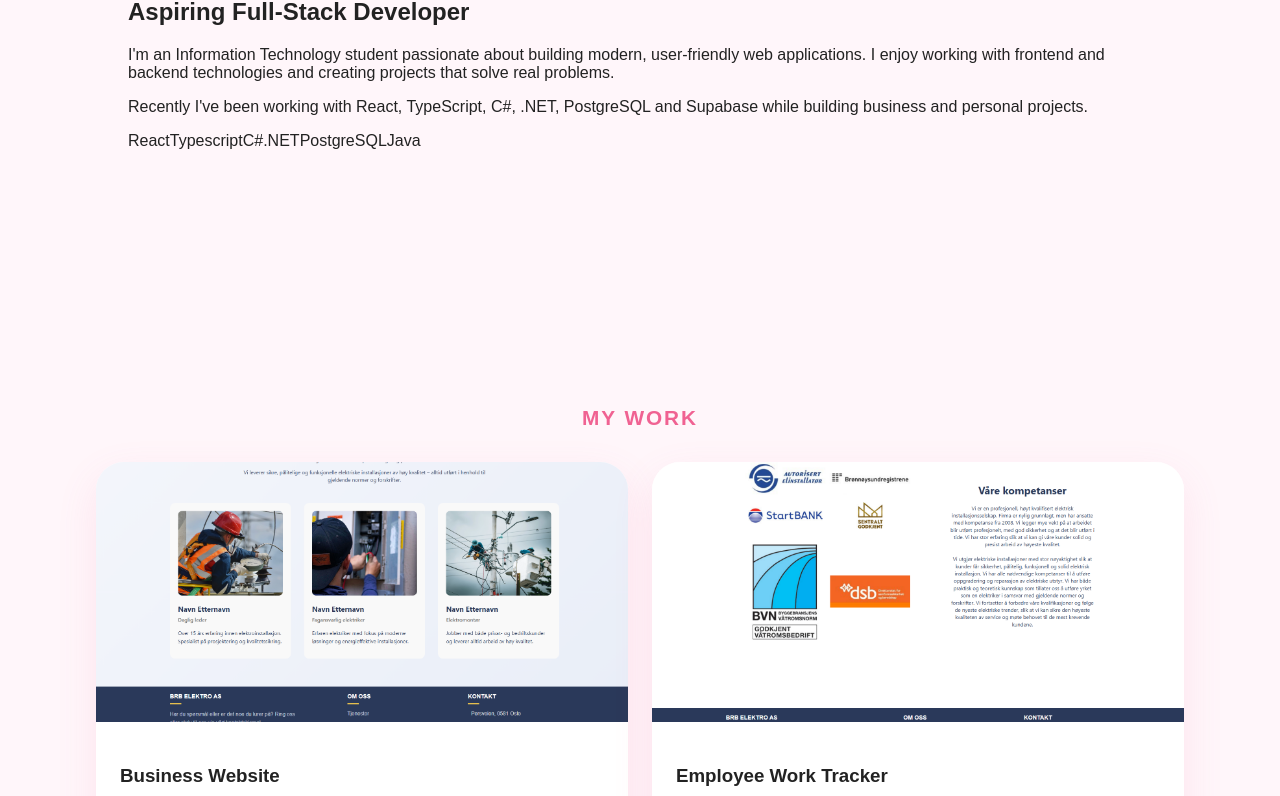
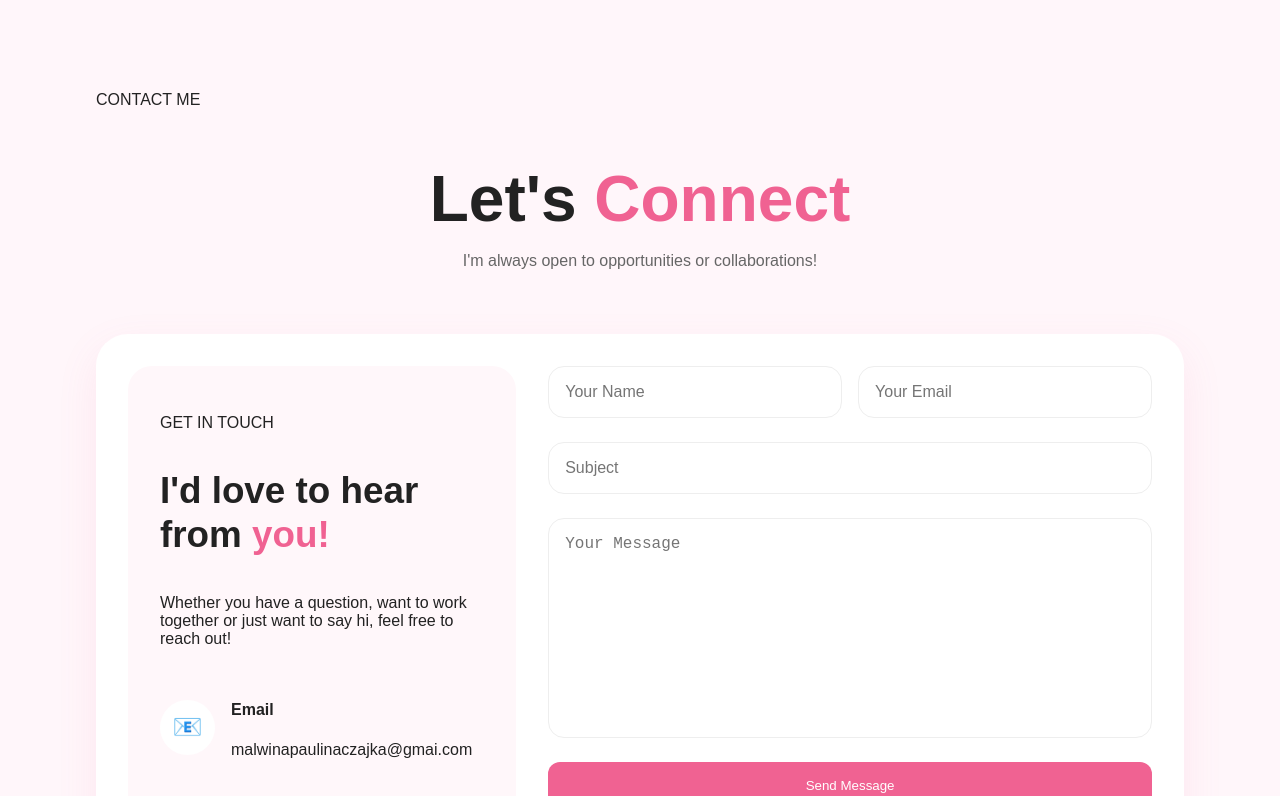
Before and after one commit to Mal-wina/Portfolio, a React app in the folder portfolio/: page / in a window 1280 px wide. Shown: the part 2479-3275 px from the top of the page. Built offline with nearby package versions, Linux system fonts and the light colour scheme; the HTML template or start-up script is replaced by a standard one.

Commit message:
contact styling

```diff
--- a/portfolio/src/App.css
+++ b/portfolio/src/App.css
@@ -298,3 +298,110 @@ button {
 .github-card img{
   width: 100%;
 }
+
+.contact-section {
+  max-width: 1200px;
+  margin:  6rem auto;
+  padding: 0 2rem;
+}
+
+.contact-heading {
+  font-size:4rem;
+  text-align: center;
+  margin-bottom: 1rem;
+}
+
+.contact-heading span {
+  color:#f06292;
+}
+
+.contact-text {
+  text-align: center;
+  color: #666;
+  margin-bottom: 4rem;
+}
+
+.contact-container {
+  background: white;
+  border-radius: 32px;
+  padding: 2rem;
+  display: grid;
+  grid-template-columns: 0.9fr 1.4fr;
+  gap:2rem;
+  box-shadow: 0 15px 40px rgba(240, 98, 146, 0.1);
+}
+
+.contact-info-card{
+  background: #fff7fa;
+  border-radius: 24px;
+  padding: 2rem;
+}
+
+.contact-info-card h3{
+  font-size: 2.3rem;
+  line-height: 1.2;
+}
+
+.contact-info-card h3 span {
+  color:#f06292;
+}
+
+.contact-item {
+  display: flex;
+  gap:1rem;
+  align-items: center;
+  margin-top: 2rem;
+}
+
+.contact-item span {
+  width: 55px;
+  height: 55px;
+  display: flex;
+  align-items: center;
+  justify-content: center;
+  border-radius: 50%;
+  background: white;
+  font-size: 1.5rem;
+}
+
+.contact-form {
+  display: flex;
+  flex-direction: column;
+  gap:1.5rem;
+}
+
+.input-row {
+  display: grid;
+  grid-template-columns: 1fr 1fr;
+  gap:1rem;
+}
+
+.contact-form input,
+.contact-form textarea {
+  border: 1px solid #eee;
+  border-radius: 16px;
+  padding:1rem;
+  font-size: 1rem;
+  background: #fff;
+}
+
+.contact-form textarea {
+  min-height: 220px;
+  resize: none;
+}
+
+@media (max-width: 768px) {
+
+  .contact-container {
+    grid-template-columns: 1fr;
+  }
+
+  .input-row {
+    grid-template-columns: 1fr;
+  }
+
+  .contact-heading {
+    font-size: 2.8rem;
+  }
+
+}
--- a/portfolio/src/App.tsx
+++ b/portfolio/src/App.tsx
@@ -3,9 +3,8 @@ import { BrowserRouter, Routes, Route } from "react-router-dom";
 import Navbar from "./components/Navbar";
 
 import Home from "./pages/Home";
-import AboutPage from "./pages/AboutPage";
 
-import Projects from "./pages/Projects";
+import Projects from "./components/Projects";
 
 import "./App.css";
 
@@ -16,7 +15,6 @@ function App() {
 
       <Routes>
         <Route path="/" element={<Home />} />
-        <Route path="/about" element={<AboutPage />} />
         <Route path="/projects" element={<Projects />} />
       </Routes>
     </BrowserRouter>
--- a/portfolio/src/components/About.tsx
+++ /dev/null
@@ -1,37 +0,0 @@
-function About() {
-    return (
-        <section className="about">
-            <div className="about-image">
-                <img src="/profile.png" alt="Malwina Czajka" />
-            </div>
-
-            <div className="about-text">
-                <p className="section-title">About Me</p>
-
-                <h2>Aspiring Full-Stack Developer</h2>
-
-                <p>
-                    I'm an Information Technology student passionate about building modern,
-                    user-friendly web applications. I enjoy working with frontend and
-                    backend technologies and creating projects that solve real problems.
-                </p>
-
-                <p>
-                    Recently I've been working with React, TypeScript, C#, .NET,
-                    PostgreSQL and Supabase while building business and personal projects.
-                </p>
-
-                <div className="tech-stack">
-                    <span>React</span>
-                    <span>Typescript</span>
-                    <span>C#</span>
-                    <span>.NET</span>
-                    <span>PostgreSQL</span>
-                    <span>Java</span>
-                </div>
-            </div>
-        </section>
-    );
-}
-
-export default About;
--- a/portfolio/src/pages/Home.tsx
+++ b/portfolio/src/pages/Home.tsx
@@ -1,7 +1,7 @@
 import Hero from "../components/Hero";
-import About from "../components/About"
 import Projects from "../components/Projects";
 import GitHubStats from "../components/GitHubStats";
+import Contact from "../components/Contact.tsx";
 
 function Home() {
   return (
@@ -10,9 +10,6 @@ function Home() {
         <Hero />
       </section>
 
-      <section id="about">
-        <About />
-      </section>
 
       <section id="projects">
         <Projects />
@@ -21,6 +18,10 @@ function Home() {
       <section id="github">
         <GitHubStats />
       </section>
+
+      <section id="contact">
+        <Contact />
+      </section>
     </>
   );
 }
```
